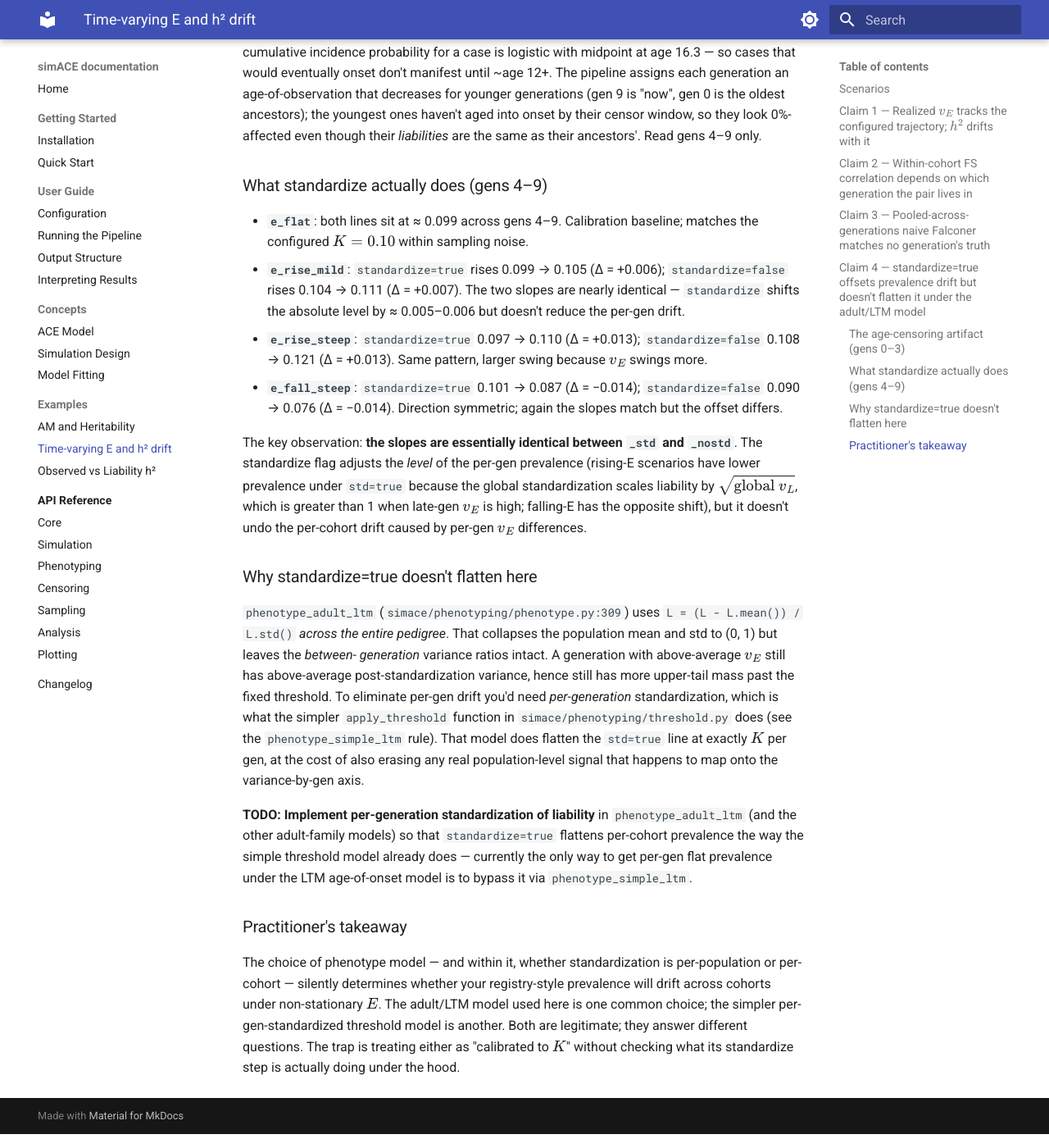
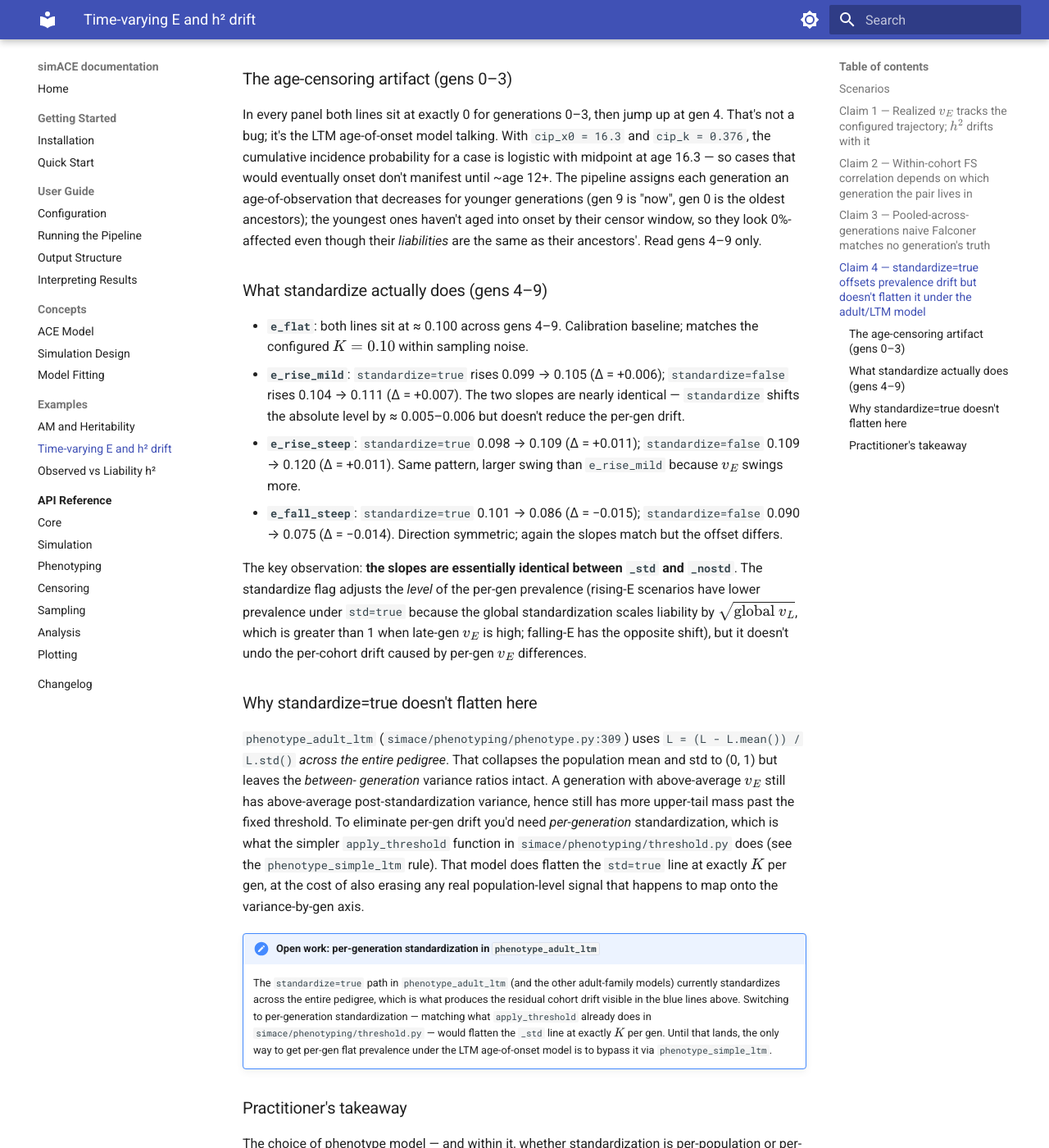
Before and after one commit to rwaples/simACE, an MkDocs documentation site: the page built from docs/examples/time-varying-e.md, in a window 1280 px wide and 1400 px high, scrolled down 7153 px. Shown: the whole window at 82% size. Built offline with MkDocs 1.6.1 and Material for MkDocs 9.7.7, drawn with Linux system fonts in a browser that asks for light colours; some of the changed text lies outside the part shown.

Commit message:
docs/time-varying-e: tighten numbers, indexing note, TODO admonition
- Claim 4 e_rise_steep prevalence: doc had rep1 numbers, replaced with
  3-rep means matching what the plot's central line actually shows
  (std 0.098 → 0.109, nostd 0.109 → 0.120, both Δ +0.011).
- e_flat baseline ≈ 0.099 → ≈ 0.100 (3-rep mean rounds to 0.100).
- e_fall_steep std Δ −0.014 → Δ −0.015 (matches realized 0.101 → 0.086).
- Expanded gen-indexing note: spell out that the trajectory plot
  reads validation.yaml (1-indexed, gen 1 = founders) but the cohort
  plots read pedigree.parquet (0-indexed, gen 0 = founders), so the
  same physical cohort gets different labels across figures.
- "12 panels" → "12 (scenario × generation) cells in the top row" to
  match the actual figure layout.
- TODO line for per-generation standardization in phenotype_adult_ltm
  promoted to a `!!! note` admonition.

```diff
--- a/docs/examples/time-varying-e.md
+++ b/docs/examples/time-varying-e.md
@@ -71,9 +71,15 @@ every replicate, so we can see this directly:
 
 ![Realized vA, vC, vE, h² by generation across E trajectories](../images/examples/increasing_e/realized_components_trajectory.png)
 
-(simACE labels generations 1-indexed in `validation.yaml`, so the plot's
-x-axis runs 1–10 corresponding to the config's gens 0–9 — gen 1 in the
-plot is the founder generation.)
+(A note on gen indexing: simACE stores 0-indexed generations in
+`pedigree.parquet` (gens 0–9 for `G_pheno=10`) but labels them 1-indexed
+in `validation.yaml` (`generation_1` … `generation_10`). The trajectory
+plot here reads `validation.yaml` so its x-axis is 1–10, with **gen 1 =
+founders**. The cohort plots later on this page (FS correlation,
+Falconer, components-by-generation) read `pedigree.parquet`, so their
+x-axis is 0–9 with **gen 0 = founders**. In both cases gen "$N$" is the
+same physical cohort under a different label; the figures just inherit
+the indexing of the file they read.)
 
 Read the bottom-left ($v_E$) panel first. The horizontal grey dashed
 line at 0.5 is the `e_flat` reference schedule, drawn for visual
@@ -116,7 +122,8 @@ gives:
 Top row (A) is the calibration check: $A_1$ is constant by config, so
 all three generations should have indistinguishable distributions in
 *every* scenario. They do — SDs sit between 0.705 and 0.708 across all
-12 panels, well within sampling noise.
+12 (scenario × generation) cells in the top row, well within sampling
+noise.
 
 Bottom row (total liability) is where the story is:
 
@@ -270,17 +277,17 @@ the same as their ancestors'. Read gens 4–9 only.
 
 ### What standardize actually does (gens 4–9)
 
-- **`e_flat`**: both lines sit at ≈ 0.099 across gens 4–9. Calibration
+- **`e_flat`**: both lines sit at ≈ 0.100 across gens 4–9. Calibration
   baseline; matches the configured $K = 0.10$ within sampling noise.
 - **`e_rise_mild`**: `standardize=true` rises 0.099 → 0.105
   (Δ = +0.006); `standardize=false` rises 0.104 → 0.111 (Δ = +0.007).
   The two slopes are nearly identical — `standardize` shifts the
   absolute level by ≈ 0.005–0.006 but doesn't reduce the per-gen drift.
-- **`e_rise_steep`**: `standardize=true` 0.097 → 0.110 (Δ = +0.013);
-  `standardize=false` 0.108 → 0.121 (Δ = +0.013). Same pattern, larger
-  swing because $v_E$ swings more.
-- **`e_fall_steep`**: `standardize=true` 0.101 → 0.087 (Δ = −0.014);
-  `standardize=false` 0.090 → 0.076 (Δ = −0.014). Direction symmetric;
+- **`e_rise_steep`**: `standardize=true` 0.098 → 0.109 (Δ = +0.011);
+  `standardize=false` 0.109 → 0.120 (Δ = +0.011). Same pattern, larger
+  swing than `e_rise_mild` because $v_E$ swings more.
+- **`e_fall_steep`**: `standardize=true` 0.101 → 0.086 (Δ = −0.015);
+  `standardize=false` 0.090 → 0.075 (Δ = −0.014). Direction symmetric;
   again the slopes match but the offset differs.
 
 The key observation: **the slopes are essentially identical between
@@ -306,12 +313,16 @@ you'd need *per-generation* standardization, which is what the simpler
 real population-level signal that happens to map onto the variance-by-gen
 axis.
 
-**TODO: Implement per-generation standardization of liability** in
-`phenotype_adult_ltm` (and the other adult-family models) so that
-`standardize=true` flattens per-cohort prevalence the way the simple
-threshold model already does — currently the only way to get per-gen
-flat prevalence under the LTM age-of-onset model is to bypass it via
-`phenotype_simple_ltm`.
+!!! note "Open work: per-generation standardization in `phenotype_adult_ltm`"
+    The `standardize=true` path in `phenotype_adult_ltm` (and the other
+    adult-family models) currently standardizes across the entire
+    pedigree, which is what produces the residual cohort drift visible
+    in the blue lines above. Switching to per-generation standardization
+    — matching what `apply_threshold` already does in
+    `simace/phenotyping/threshold.py` — would flatten the `_std` line at
+    exactly $K$ per gen. Until that lands, the only way to get per-gen
+    flat prevalence under the LTM age-of-onset model is to bypass it via
+    `phenotype_simple_ltm`.
 
 ### Practitioner's takeaway
 
```
